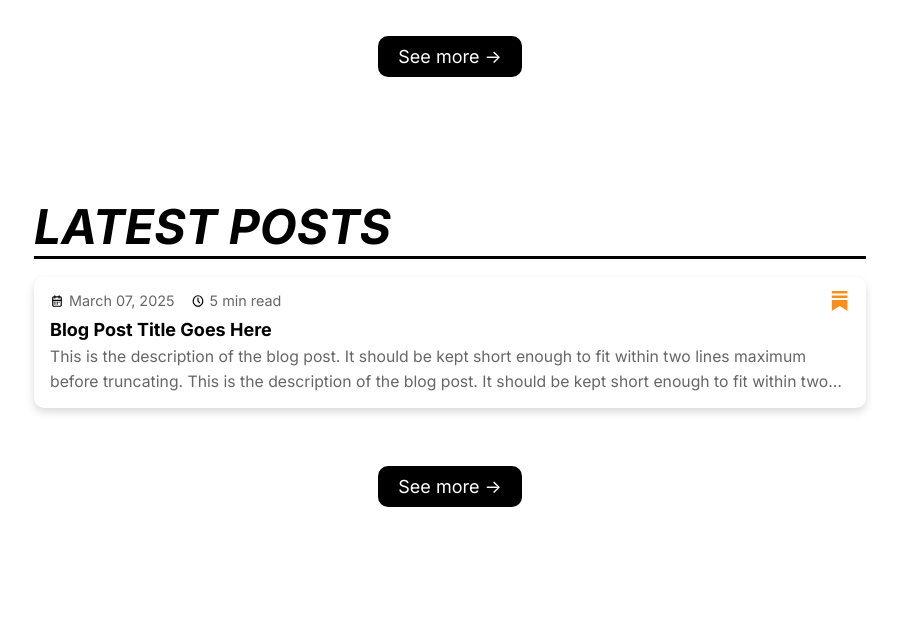
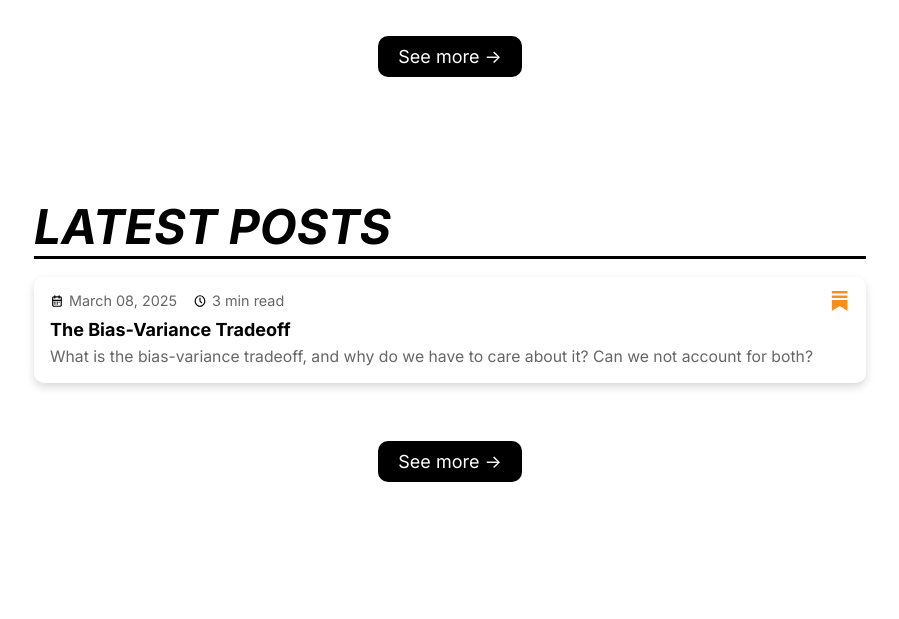
Before and after one commit to coreymichaud/coreymichaud.dev, a plain HTML site: page index.html in a window 1280 px wide. Shown: the part 2523-3142 px from the top of the page, without its empty margins (190-1089 px from the left). Drawn offline with Linux system fonts and the light colour scheme.

Commit message:
Updated blog post

```diff
--- a/index.html
+++ b/index.html
@@ -233,23 +233,23 @@
     <div class="blog-layout">
 
         <div class="blog-card">
-            <a href="https://coreymichaud.substack.com/" target="_blank">
+            <a href="https://coreymichaud.substack.com/p/the-bias-variance-tradeoff" target="_blank">
             <div class="blog-meta">
                 <div class="blog-meta-left">
                 <span class="meta-item">
                     <img src="icons/calendar.svg" alt="Date" width="14" height="14" loading="lazy">
-                    March 07, 2025
+                    March 08, 2025
                 </span>
                 <span class="meta-item">
                     <img src="icons/clock.svg" alt="Read time" width="14" height="14" loading="lazy">
-                    5 min read
+                    3 min read
                 </span>
                 </div>
                 <img src="icons/substack.svg" alt="Substack" width="20" height="20" loading="lazy">
             </div>
             <div class="blog-content">
-                <h4>Blog Post Title Goes Here</h4>
-                <p>This is the description of the blog post. It should be kept short enough to fit within two lines maximum before truncating. This is the description of the blog post. It should be kept short enough to fit within two lines maximum before truncating. This is the description of the blog post. It should be kept short enough to fit within two lines maximum before truncating. This is the description of the blog post. It should be kept short enough to fit within two lines maximum before truncating.</p>
+                <h4>The Bias-Variance Tradeoff</h4>
+                <p>What is the bias-variance tradeoff, and why do we have to care about it? Can we not account for both?</p>
             </div>
             </a>
         </div>
```
